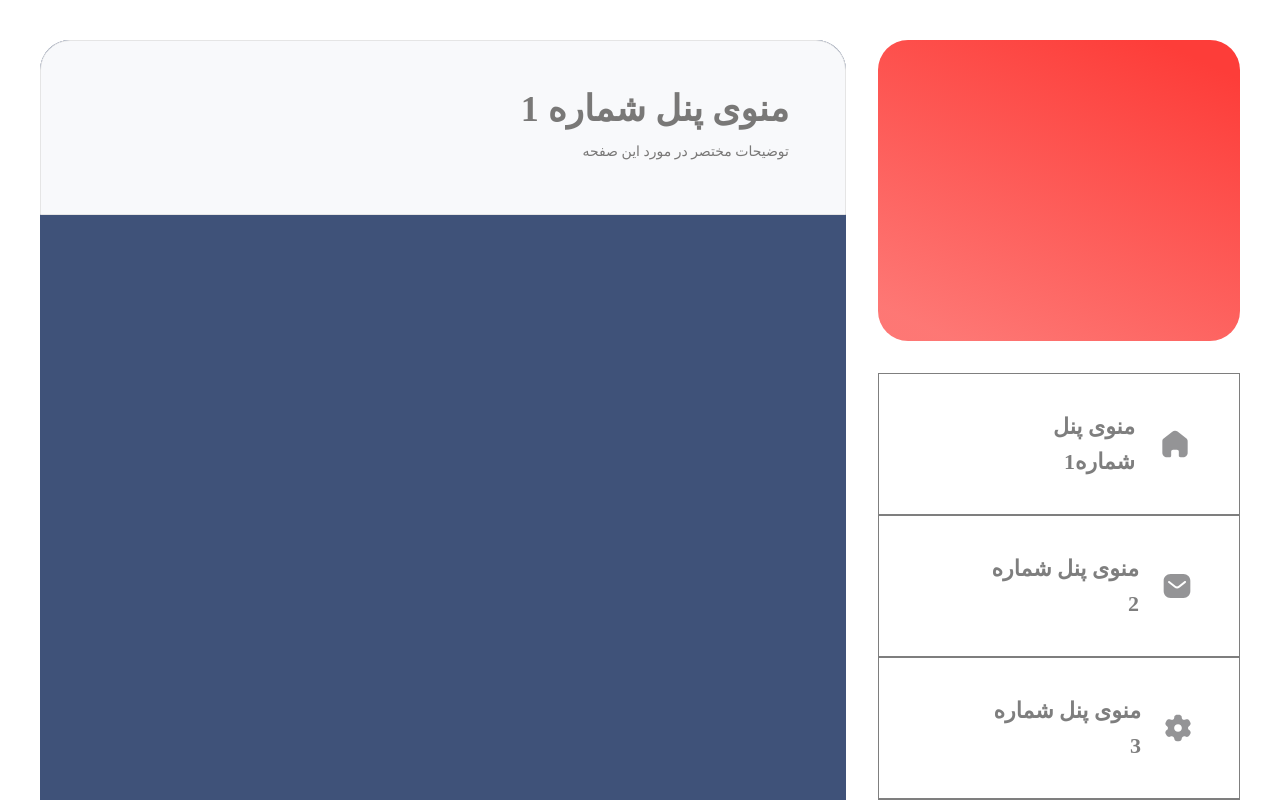
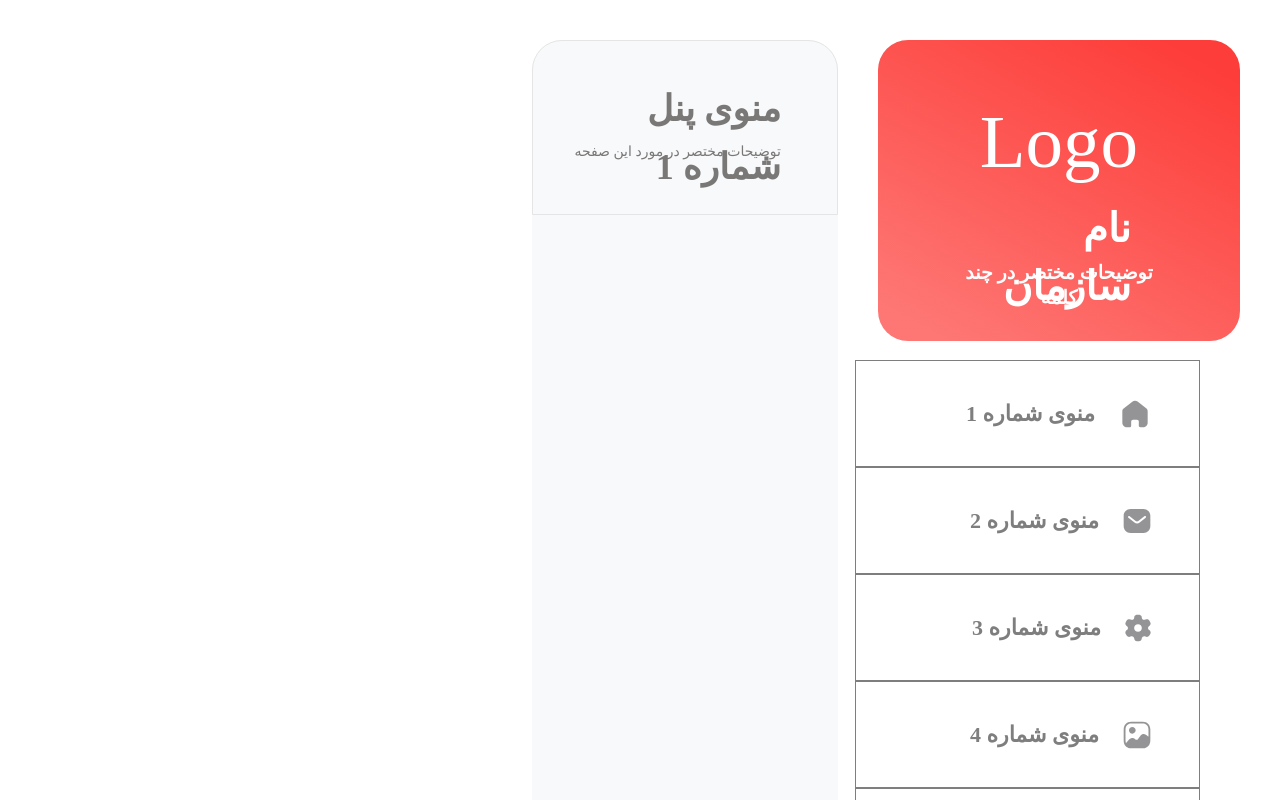
Before and after one commit to FahimeAlikhani/react-trial-fronend, a React app: page /Screen1 in a window 1280 px wide. Shown: the top 800 px of the page. Built offline with nearby package versions, Linux system fonts and the light colour scheme.

Commit message:
router finished

```diff
--- a/src/App.js
+++ b/src/App.js
@@ -3,7 +3,7 @@ import React from "react"
 // import Layout from "./screens/panel/layout"
 import '../src/assets/styles/layout.css'
 import AppRouter from "./AppRouter"
-import SideMenu from "./components/SideMenu"
+import SideMenu from "./components/SideMenu/SideMenu"
 const App=()=>{
 
     return(
--- a/src/AppRouter.js
+++ b/src/AppRouter.js
@@ -1,8 +1,7 @@
-import React,{lazy} from "react";
+import React from "react";
 import {Route,Routes,BrowserRouter,Navigate} from "react-router-dom";
 import Panel from "./screens/panel/Panel";
 import ProtectRoutes from "./ProtectRoutes";
-
 
 const AppRouter=()=>{
 
@@ -17,9 +16,10 @@ const AppRouter=()=>{
                     key={item.key}
                     path={item.path}
                     element={<Component />}
-                    exact={item.exact} />
+                    exact={item.exact}
+                    />
                 )})}
-                <Route path="/" element={<Navigate to="/panel"/>} />
+                <Route path="/" element={<Navigate to="/Screen1"/>} />
             </Routes>
             </Panel>
         </BrowserRouter>
--- a/src/ProtectRoutes.js
+++ b/src/ProtectRoutes.js
@@ -4,11 +4,15 @@ import React,{lazy} from "react";
 // const Screen3=lazy(()=>import ("./screens/screen3"))
 // const Screen4=lazy(()=>import ("./screens/screen4"))
 // const Screen5=lazy(()=>import ("./screens/screen5"))
+// import Panel from "./screens/panel/Panel";
+import Panel from "./screens/panel/Panel";
 import Screen1 from "./screens/screen1"
 import Screen2 from "./screens/screen2"
 import Screen3 from "./screens/screen3"
 import Screen4 from "./screens/screen4"
 import Screen5 from "./screens/screen5"
+
+
 const ProtectRoutes=[
     {
         key:1,
--- a/src/assets/styles/layout.css
+++ b/src/assets/styles/layout.css
@@ -10,7 +10,9 @@
     height: 1016px;
     width: 100%;
 }
+.panel{
 
+}
 .menuBoard{
     display: flex;
     flex-direction: column;
@@ -18,25 +20,34 @@
     background: #FFFFFF;
     margin-left: 32px;
 }
-.loge{
-    background: linear-ient(209.22deg, #FD3D39 8.18%, rgba(253, 61, 57, 0.7) 92.37%);
+.logo{
+    position: absolute;
+    width: 362px;
+    height: 301px;
+    display: flex;
+    flex-direction: column;
+    background: linear-gradient(209.22deg, #FD3D39 8.18%, rgba(253, 61, 57, 0.7) 92.37%);
     border-radius: 30px;
+
 }
 .menudiv{
-    margin-top: 32px;
-    margin-bottom: 158px;
+    margin-top: 320px;
+    margin-left: 17px;
 }
 .menuItem{
     display: flex;
     flex-direction: row;
-    justify-items: center;
     align-items: center;
     padding: 35px 48px 35px 110px;
     border: 1px solid black;
     opacity: 50%;
+
 }
 .menuItem:hover{
     opacity:100%;
+}
+.menuItem:active{
+    color:pink;
 }
 
 .img{
@@ -51,31 +62,22 @@
     line-height: 35px;
     color: black;
 }
-/* .text:hover{
-    color:  #2C2C30;
-} */
+
 .textImg1{
-    position: absolute;
-    width: 144px;
-    height: 103px;
-    left: 1685px;
-    top: 71px;
 
+    margin: 50px 102px;
     font-family: 'Vazir FD';
     font-style: normal;
     font-weight: 500;
-    font-size: 64px;
+    font-size: 75px;
     line-height: 103px;
     text-align: center;
 
-    color: #FFFFFF;
+    color: #ffffff;
   }
 .textImg2{
     position: absolute;
-    width: 179px;
-    height: 58px;
-    left: 1645px;
-    top: 200px;
+    margin: 160px 109px;
 
     font-family: 'Kalameh';
     font-style: normal;
@@ -87,21 +89,17 @@
 }
 .textImg3{
     position: absolute;
-width: 213px;
-height: 25px;
-left: 1635px;
-top: 265px;
-
     font-family: 'Kalameh';
     font-style: normal;
     font-weight: 700;
     font-size: 19px;
     line-height: 25px;
-
+    margin: 220px 80px;
     /* identical to box height */
-text-align: right;
+    text-align: center;
 
     color: #FFFFFF;
+
 
 }
 .text1{
--- a/src/assets/styles/menuBar.css
+++ b/src/assets/styles/menuBar.css
@@ -1,9 +1,9 @@
 .page{
     display:flex;
+    position: relative;
     width: 80%;
     height: 1016px;
-    /* background:#F8F9FB; */
-    background:#3f5279;
+    background:#F8F9FB;
     border-radius: 30px;
 }
 .content{
--- a/src/components/MenuItem.js
+++ /dev/null
@@ -1,47 +0,0 @@
-import React from "react"
-import "../assets/styles/layout.css"
-import Logo from "../assets/images/logo.svg"
-import Home from "../assets/images/Home.svg"
-import Message from "../assets/images/Message.svg"
-import Setting from "../assets/images/Setting.svg"
-import img_1 from "../assets/images/Image_1.svg"
-import duc from "../assets/images/Document.svg"
-const MenuItem=()=>{
-
-return(
-    <div className="menuBoard">
-        <div >
-            <img className="logo" src={Logo} />
-            <div className="textImg1">Logo</div>
-            <div className="textImg2">نام سازمان</div>
-            <div className="textImg3">توضیحات مختصر در چند کلمه </div>
-        </div>
-        <div className="menudiv">
-            <div className="menuItem">
-                <img className="img" src={Home}/>
-                <div className="text" >  منوی پنل شماره1 </div>
-            </div>
-            <div className="menuItem">
-                <img className="img" src={Message}/>
-                <div className="text" >منوی پنل شماره 2</div>
-            </div>
-            <div className="menuItem">
-                <img className="img" src={Setting}/>
-                <div className="text" >منوی پنل شماره 3</div>
-            </div>
-            <div className="menuItem">
-                <img className="img" src={img_1}/>
-                <div className="text" >منوی پنل شماره 4</div>
-            </div>
-            <div className="menuItem">
-                <img className="img" src={duc}/>
-                <div className="text"> منوی پنل شماره 5</div>
-            </div>
-    </div>
-
-</div>
-
-)
-}
-
-export default MenuItem;
--- a/src/components/SideMenu.js
+++ /dev/null
@@ -1,10 +0,0 @@
-import React from "react"
-import MenuItem from "./MenuItem";
-const SideMenu=()=>{
-
-    return(
-             <MenuItem/>
-    )
-}
-
-export default SideMenu;
--- /dev/null
+++ b/src/components/SideMenu/MenuData.js
@@ -0,0 +1,34 @@
+import Home from "../../assets/images/Home.svg"
+import Message from "../../assets/images/Message.svg"
+import Setting from "../../assets/images/Setting.svg"
+import img_1 from "../../assets/images/Image_1.svg"
+import duc from "../../assets/images/Document.svg"
+
+const MenuData=[
+    {
+        image:Home,
+        title:"منوی شماره 1",
+        link:"/Screen1"
+    },
+    {
+        image:Message,
+        title:"منوی شماره 2",
+        link:"/Screen2"
+    },
+    {
+        image:Setting,
+        title:"منوی شماره 3",
+        link:"/Screen3"
+    },
+    {
+        image:img_1,
+        title:"منوی شماره 4",
+        link:"/Screen4"
+    },
+    {
+        image:duc,
+        title:"منوی شماره 5",
+        link:"/Screen5"
+    },
+]
+export default MenuData;
--- /dev/null
+++ b/src/components/SideMenu/MenuItem.js
@@ -0,0 +1,33 @@
+import React from "react"
+
+import { useLocation, useNavigate } from "react-router-dom"
+
+const MenuItem=({item})=>{
+    const navigate=useNavigate();
+    const pathName=useLocation();
+    return(
+
+    <li onClick={()=>navigate(item.link)}
+
+        className="menuItem">
+            <img className="img" src={item.image}/>
+            <div className="text" >
+                {item.title}
+            </div>
+    </li>
+//     <div className="menuBoard">
+//
+//         <div className="menudiv">
+//             <div className="menuItem">
+
+//                 <div className="text" > </div>
+//             </div>
+
+//     </div>
+
+// </div>
+
+)
+}
+
+export default MenuItem;
--- /dev/null
+++ b/src/components/SideMenu/SideMenu.js
@@ -0,0 +1,25 @@
+import React from "react"
+import MenuData from "./MenuData";
+import MenuItem from "./MenuItem";
+import "../../assets/styles/layout.css"
+import Logo from "../../assets/images/logo.svg"
+const SideMenu=()=>{
+
+    return(
+             <div>
+                    <div className="logo">
+                        <div className="textImg1">Logo</div>
+                        <div className="textImg2">نام سازمان</div>
+                        <div className="textImg3">توضیحات مختصر در چند کلمه </div>
+                     </div>
+
+                <ul className="menudiv">
+                    {MenuData.map((item)=>(
+                        <MenuItem item={item} key={item.link} />
+                    ))}
+                </ul>
+             </div>
+    )
+}
+
+export default SideMenu;
--- a/src/screens/panel/Panel.js
+++ b/src/screens/panel/Panel.js
@@ -1,14 +1,21 @@
 import React from "react";
 import '../../assets/styles/layout.css';
 import MenuBar  from "../../components/menuBar";
-import SideMenu from "../../components/SideMenu";
+import SideMenu from "../../components/SideMenu/SideMenu";
 
-const Panel=()=>{
+const Panel=(props)=>{
 
     return(
         <div className="contentPage">
              <SideMenu />
-             <MenuBar/>
+             <main>
+              <div>
+                <MenuBar/>
+                </div>
+              <div className="panel">
+                {props.children}
+              </div>
+             </main>
         </div>
     )
 }
```
Lines whose indentation alone changed are shown as unchanged.
